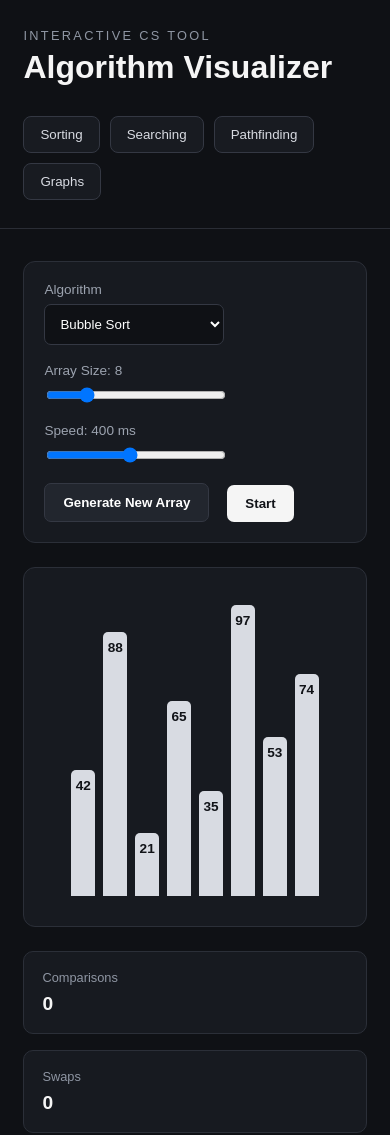
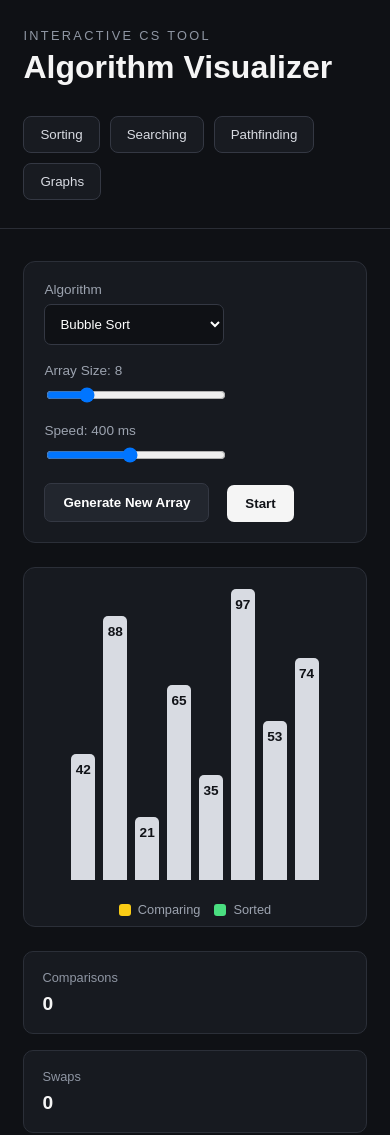
Before and after one commit to chrislff02/algorithm-visualizer, a React (Vite) app: page / in a window 390 px wide. Shown: the top 1135 px of the page. Built offline with nearby package versions, Linux system fonts and the light colour scheme.

Commit message:
Add selection and insertion sort visualizations

```diff
--- a/src/App.css
+++ b/src/App.css
@@ -53,9 +53,7 @@
   align-items: end;
   gap: 18px;
   flex-wrap: wrap;
-
   padding: 20px;
-
   background: #171a20;
   border: 1px solid #2b2f38;
   border-radius: 12px;
@@ -75,10 +73,8 @@
 .controls-panel select {
   min-width: 180px;
   padding: 11px;
-
   background: #0f1115;
   color: white;
-
   border: 1px solid #343843;
   border-radius: 7px;
 }
@@ -103,11 +99,32 @@
   color: white;
 }
 
+button:disabled,
+input:disabled,
+select:disabled {
+  opacity: 0.5;
+  cursor: not-allowed;
+}
+
+.size-control,
+.speed-control {
+  display: flex;
+  flex-direction: column;
+  gap: 7px;
+}
+
+.size-control input,
+.speed-control input {
+  width: 180px;
+  cursor: pointer;
+}
+
 .visualizer-panel {
   height: 360px;
   margin-top: 24px;
 
   display: flex;
+  flex-direction: column;
   align-items: center;
   justify-content: center;
 
@@ -118,6 +135,105 @@
   color: #707784;
 }
 
+.bars-container {
+  width: 90%;
+  flex: 1;
+
+  display: flex;
+  align-items: flex-end;
+  justify-content: center;
+  gap: 8px;
+
+  padding: 30px 30px 10px;
+}
+
+.bar {
+  flex: 1;
+  max-width: 50px;
+  min-width: 12px;
+
+  display: flex;
+  justify-content: center;
+  align-items: flex-start;
+
+  background: #d8dbe2;
+  border-radius: 5px 5px 0 0;
+
+  transition:
+    height 0.3s ease,
+    background 0.2s ease;
+}
+
+.bar span {
+  margin-top: 8px;
+  color: #111318;
+  font-size: 0.85rem;
+  font-weight: 700;
+}
+
+/* Visualization states */
+
+.bar.minimum {
+  background: #60a5fa;
+}
+
+.bar.sorted {
+  background: #4ade80;
+}
+
+.bar.comparing {
+  background: #facc15;
+}
+
+.bar.inserting {
+  background: #c084fc;
+}
+
+/* Legend */
+
+.legend {
+  display: flex;
+  justify-content: center;
+  flex-wrap: wrap;
+  gap: 24px;
+
+  padding: 12px 20px 18px;
+
+  color: #9ca3af;
+  font-size: 0.8rem;
+}
+
+.legend div {
+  display: flex;
+  align-items: center;
+  flex-direction: row;
+  gap: 7px;
+}
+
+.legend-box {
+  width: 12px;
+  height: 12px;
+  border-radius: 3px;
+}
+
+.comparing-box {
+  background: #facc15;
+}
+
+.minimum-box {
+  background: #60a5fa;
+}
+
+.inserting-box {
+  background: #c084fc;
+}
+
+.sorted-box {
+  background: #4ade80;
+}
+
+/* Stats */
+
 .info-panel {
   display: grid;
   grid-template-columns: repeat(4, 1fr);
@@ -127,7 +243,6 @@
 
 .info-panel div {
   padding: 18px;
-
   background: #171a20;
   border: 1px solid #2b2f38;
   border-radius: 10px;
@@ -136,7 +251,6 @@
 .info-panel span {
   display: block;
   margin-bottom: 8px;
-
   color: #8f96a3;
   font-size: 0.8rem;
 }
@@ -144,6 +258,8 @@
 .info-panel strong {
   font-size: 1.2rem;
 }
+
+/* Responsive */
 
 @media (max-width: 800px) {
   .header {
@@ -164,75 +280,8 @@
   .info-panel {
     grid-template-columns: 1fr;
   }
+
+  .legend {
+    gap: 14px;
+  }
 }
-
-.bars-container {
-  width: 90%;
-  height: 100%;
-
-  display: flex;
-  align-items: flex-end;
-  justify-content: center;
-  gap: 8px;
-
-  padding: 30px;
-}
-
-.bar {
-  flex: 1;
-  max-width: 50px;
-  min-width: 12px;
-
-  display: flex;
-  justify-content: center;
-  align-items: flex-start;
-
-  background: #d8dbe2;
-  border-radius: 5px 5px 0 0;
-
-  transition: height 0.3s ease;
-}
-
-.bar span {
-  margin-top: 8px;
-  color: #111318;
-  font-size: 0.85rem;
-  font-weight: 700;
-}
-
-.size-control {
-  display: flex;
-  flex-direction: column;
-  gap: 7px;
-}
-
-.size-control input {
-  width: 180px;
-  cursor: pointer;
-}
-
-.bar.comparing {
-  background: #facc15;
-}
-
-button:disabled,
-input:disabled,
-select:disabled {
-  opacity: 0.5;
-  cursor: not-allowed;
-}
-
-.bar.sorted {
-  background: #4ade80;
-}
-
-.speed-control {
-  display: flex;
-  flex-direction: column;
-  gap: 7px;
-}
-
-.speed-control input {
-  width: 180px;
-  cursor: pointer;
-}
--- a/src/App.tsx
+++ b/src/App.tsx
@@ -8,11 +8,27 @@ function App() {
 
   const [comparing, setComparing] = useState<number[]>([]);
   const [sortedIndices, setSortedIndices] = useState<number[]>([]);
+
+  const [currentMin, setCurrentMin] = useState<number | null>(null);
+  const [currentInsert, setCurrentInsert] = useState<number | null>(null);
+
   const [comparisons, setComparisons] = useState(0);
   const [swaps, setSwaps] = useState(0);
   const [isSorting, setIsSorting] = useState(false);
+
   const [speed, setSpeed] = useState(400);
   const speedRef = useRef(400);
+
+  const [selectedAlgorithm, setSelectedAlgorithm] = useState("bubble");
+
+  function resetVisualization() {
+    setComparing([]);
+    setCurrentMin(null);
+    setCurrentInsert(null);
+    setSortedIndices([]);
+    setComparisons(0);
+    setSwaps(0);
+  }
 
   function generateNewArray() {
     const newArray = Array.from(
@@ -21,10 +37,7 @@ function App() {
     );
 
     setArray(newArray);
-    setComparing([]);
-    setSortedIndices([]);
-    setComparisons(0);
-    setSwaps(0);
+    resetVisualization();
   }
 
   function sleep(ms: number) {
@@ -33,17 +46,13 @@ function App() {
 
   async function bubbleSort() {
     setIsSorting(true);
-    setComparisons(0);
-    setSwaps(0);
-    setComparing([]);
-    setSortedIndices([]);
+    resetVisualization();
 
     const workingArray = [...array];
 
     for (let i = 0; i < workingArray.length - 1; i++) {
       for (let j = 0; j < workingArray.length - i - 1; j++) {
         setComparing([j, j + 1]);
-
         setComparisons((count) => count + 1);
 
         await sleep(speedRef.current);
@@ -55,7 +64,6 @@ function App() {
           workingArray[j + 1] = temp;
 
           setArray([...workingArray]);
-
           setSwaps((count) => count + 1);
 
           await sleep(speedRef.current);
@@ -72,6 +80,125 @@ function App() {
     );
 
     setIsSorting(false);
+  }
+
+  async function selectionSort() {
+    setIsSorting(true);
+    resetVisualization();
+
+    const workingArray = [...array];
+
+    for (let i = 0; i < workingArray.length - 1; i++) {
+      let minIndex = i;
+
+      setCurrentMin(minIndex);
+
+      for (let j = i + 1; j < workingArray.length; j++) {
+        setComparing([j]);
+        setComparisons((count) => count + 1);
+
+        await sleep(speedRef.current);
+
+        if (workingArray[j] < workingArray[minIndex]) {
+          minIndex = j;
+          setCurrentMin(minIndex);
+        }
+      }
+
+      if (minIndex !== i) {
+        const temp = workingArray[i];
+
+        workingArray[i] = workingArray[minIndex];
+        workingArray[minIndex] = temp;
+
+        setArray([...workingArray]);
+        setSwaps((count) => count + 1);
+
+        await sleep(speedRef.current);
+      }
+
+      setSortedIndices((indices) => [...indices, i]);
+      setCurrentMin(null);
+    }
+
+    setComparing([]);
+    setCurrentMin(null);
+
+    setSortedIndices(
+      Array.from({ length: workingArray.length }, (_, index) => index),
+    );
+
+    setIsSorting(false);
+  }
+
+  async function insertionSort() {
+    setIsSorting(true);
+    resetVisualization();
+
+    setSortedIndices([0]);
+
+    const workingArray = [...array];
+
+    for (let i = 1; i < workingArray.length; i++) {
+      let j = i;
+
+      setCurrentInsert(j);
+
+      while (j > 0) {
+        setCurrentInsert(j);
+        setComparing([j - 1]);
+
+        setComparisons((count) => count + 1);
+
+        await sleep(speedRef.current);
+
+        if (workingArray[j - 1] <= workingArray[j]) {
+          break;
+        }
+
+        const temp = workingArray[j - 1];
+
+        workingArray[j - 1] = workingArray[j];
+        workingArray[j] = temp;
+
+        setArray([...workingArray]);
+        setSwaps((count) => count + 1);
+
+        j--;
+
+        setCurrentInsert(j);
+
+        await sleep(speedRef.current);
+      }
+
+      setComparing([]);
+      setCurrentInsert(null);
+
+      setSortedIndices(Array.from({ length: i + 1 }, (_, index) => index));
+    }
+
+    setComparing([]);
+    setCurrentInsert(null);
+
+    setSortedIndices(
+      Array.from({ length: workingArray.length }, (_, index) => index),
+    );
+
+    setIsSorting(false);
+  }
+
+  function startSorting() {
+    if (selectedAlgorithm === "bubble") {
+      bubbleSort();
+    }
+
+    if (selectedAlgorithm === "selection") {
+      selectionSort();
+    }
+
+    if (selectedAlgorithm === "insertion") {
+      insertionSort();
+    }
   }
 
   return (
@@ -95,10 +222,19 @@ function App() {
           <div>
             <label>Algorithm</label>
 
-            <select disabled={isSorting}>
-              <option>Bubble Sort</option>
-              <option>Merge Sort</option>
-              <option>Quick Sort</option>
+            <select
+              value={selectedAlgorithm}
+              disabled={isSorting}
+              onChange={(event) => {
+                setSelectedAlgorithm(event.target.value);
+                resetVisualization();
+              }}
+            >
+              <option value="bubble">Bubble Sort</option>
+              <option value="selection">Selection Sort</option>
+              <option value="insertion">Insertion Sort</option>
+              <option value="merge">Merge Sort</option>
+              <option value="quick">Quick Sort</option>
             </select>
           </div>
 
@@ -122,10 +258,7 @@ function App() {
                 );
 
                 setArray(newArray);
-                setComparing([]);
-                setSortedIndices([]);
-                setComparisons(0);
-                setSwaps(0);
+                resetVisualization();
               }}
             />
           </div>
@@ -158,7 +291,7 @@ function App() {
 
           <button
             className="primary-button"
-            onClick={bubbleSort}
+            onClick={startSorting}
             disabled={isSorting}
           >
             {isSorting ? "Sorting..." : "Start"}
@@ -172,12 +305,40 @@ function App() {
                 key={index}
                 className={`bar ${
                   comparing.includes(index) ? "comparing" : ""
+                } ${currentMin === index ? "minimum" : ""} ${
+                  currentInsert === index ? "inserting" : ""
                 } ${sortedIndices.includes(index) ? "sorted" : ""}`}
                 style={{ height: `${value * 3}px` }}
               >
                 <span>{value}</span>
               </div>
             ))}
+          </div>
+
+          <div className="legend">
+            <div>
+              <span className="legend-box comparing-box"></span>
+              Comparing
+            </div>
+
+            {selectedAlgorithm === "selection" && (
+              <div>
+                <span className="legend-box minimum-box"></span>
+                Current Minimum
+              </div>
+            )}
+
+            {selectedAlgorithm === "insertion" && (
+              <div>
+                <span className="legend-box inserting-box"></span>
+                Inserting
+              </div>
+            )}
+
+            <div>
+              <span className="legend-box sorted-box"></span>
+              Sorted
+            </div>
           </div>
         </section>
 
```
